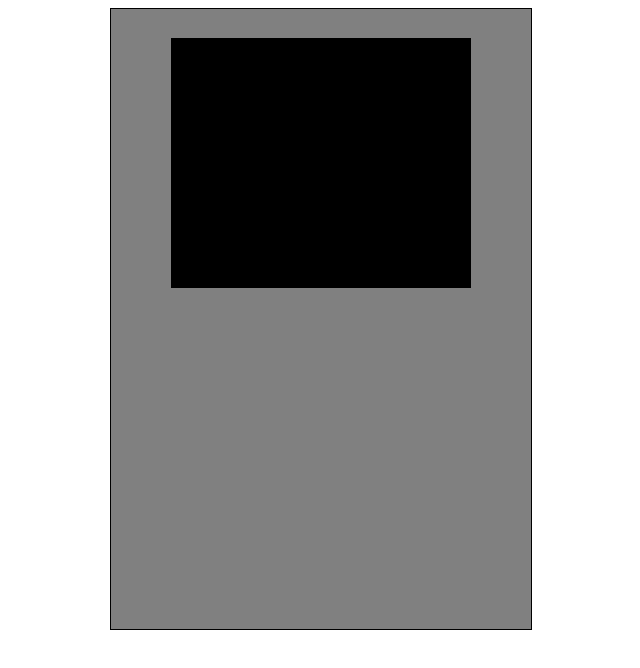
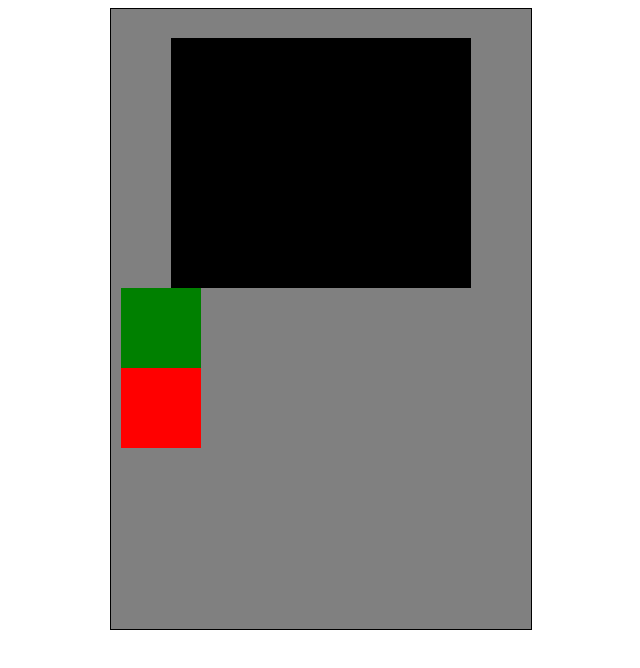
Before and after one commit to seattlechem/ui-challenges, a plain HTML site: page elevator-panel/index.html in a window 1280 px wide. Shown: the whole page, without its empty margins (319-959 px from the left). Drawn offline with Linux system fonts and the light colour scheme.

Commit message:
styles for up/down buttons in progress

```diff
--- a/elevator-panel/style.css
+++ b/elevator-panel/style.css
@@ -13,3 +13,24 @@
     background: black;
     margin: 0 auto;
 }
+
+#color-indicator {
+    display: block;
+    height: 250px;
+    width: 150px;
+    float: right;
+    margin: 30 30
+
+}
+
+#left-button {
+    height: 80px;
+    width: 80px;
+    background: green;
+}
+
+#right-button {
+    height: 80px;
+    width: 80px;
+    background: red;
+}
```
